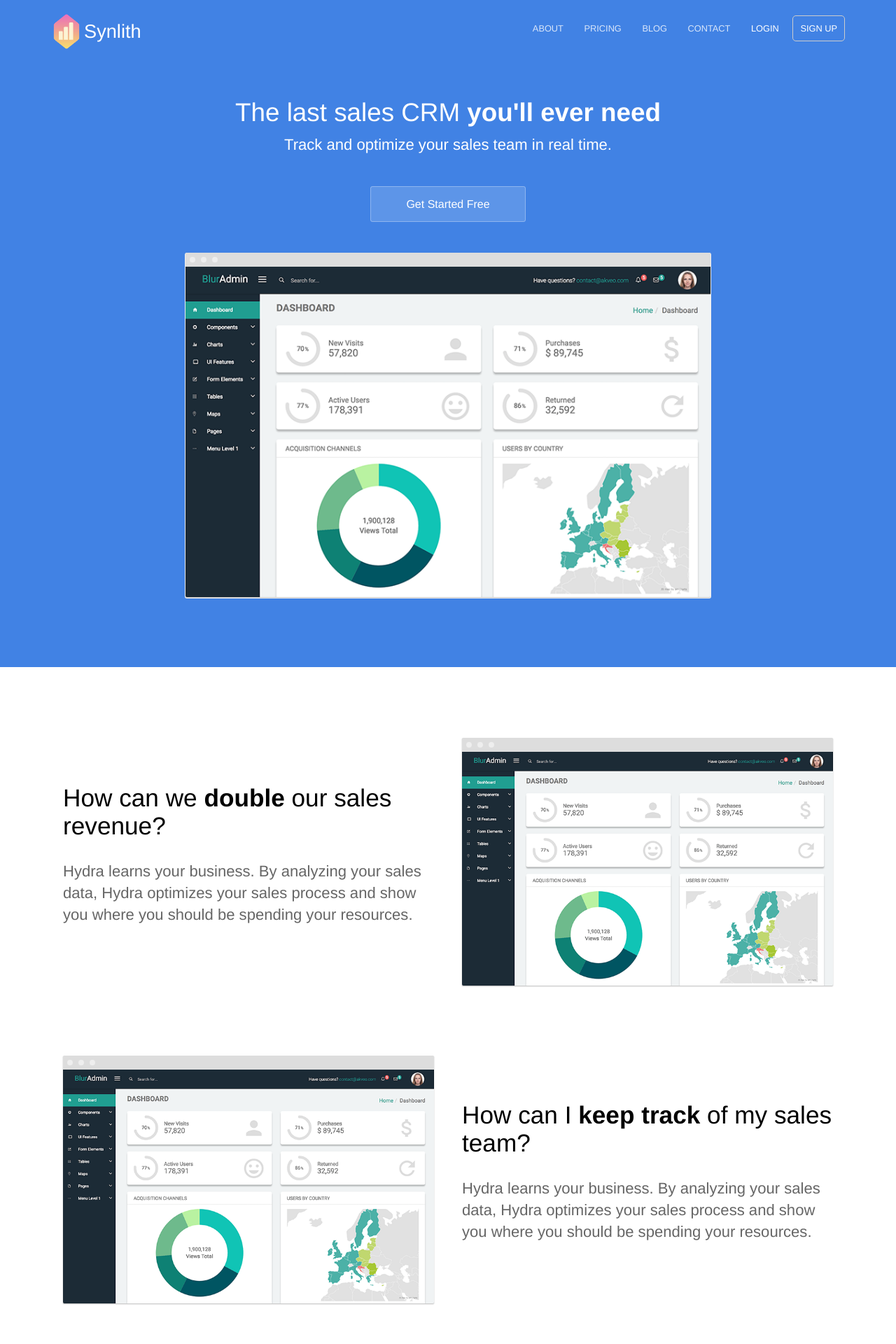
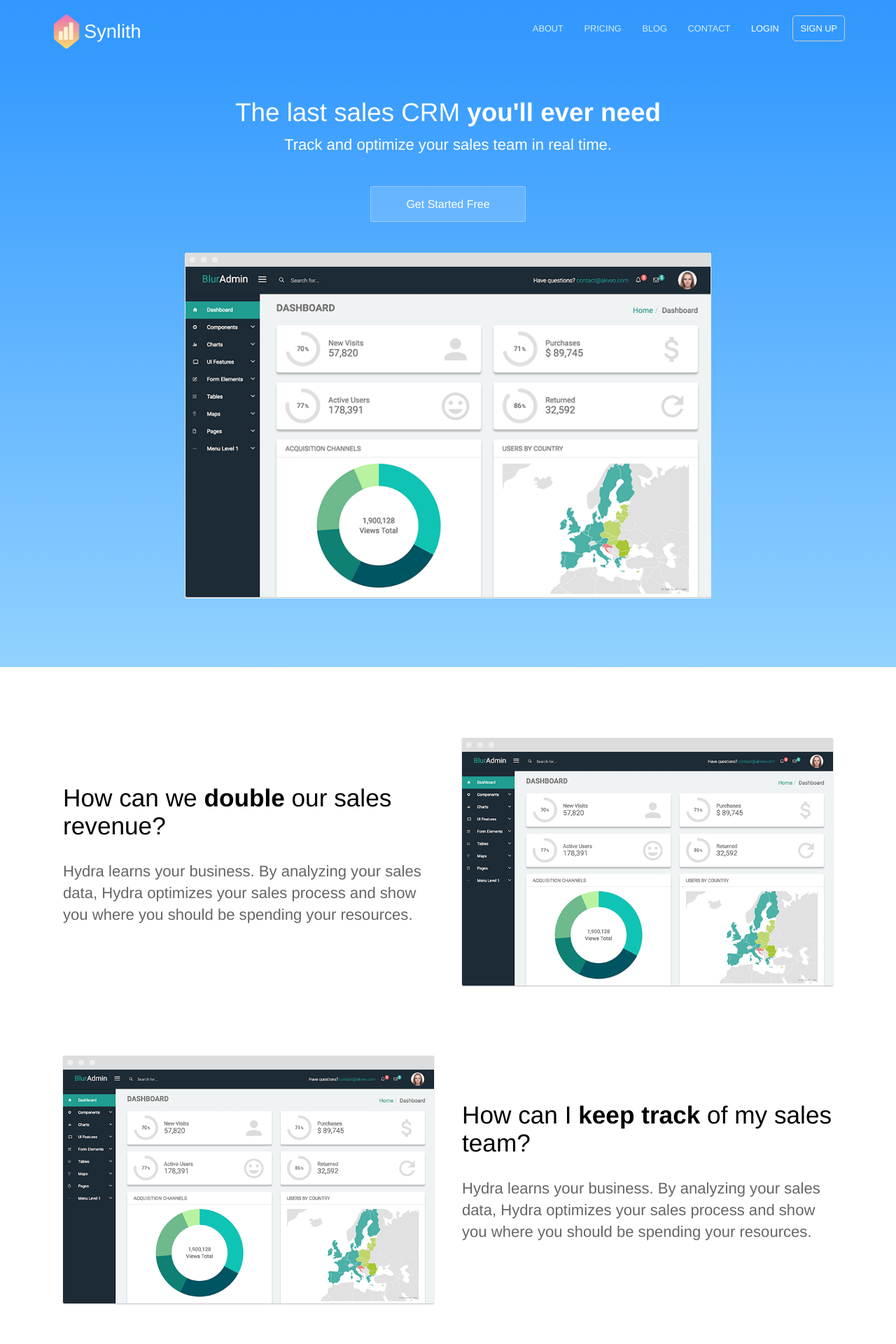
Before and after one commit to derpyjim/PRSyn, a Jekyll site: the page built from index.html, in a window 1280 px wide. Shown: the top 1920 px of the page at 70% size. Built offline with Jekyll 4.4.1, drawn with Linux system fonts in a browser that asks for light colours.

Commit message:
Update variables.scss

```diff
--- a/_sass/variables.scss
+++ b/_sass/variables.scss
@@ -1,5 +1,5 @@
-$brand-color: #4182e4;
-$secondary-brand-color: #4182e4;
+$brand-color: #3198ff;
+$secondary-brand-color: #92d2ff;
 $middle-gradient-color: mix($brand-color, $secondary-brand-color, 95%);
 
 // Breakpoints
```
